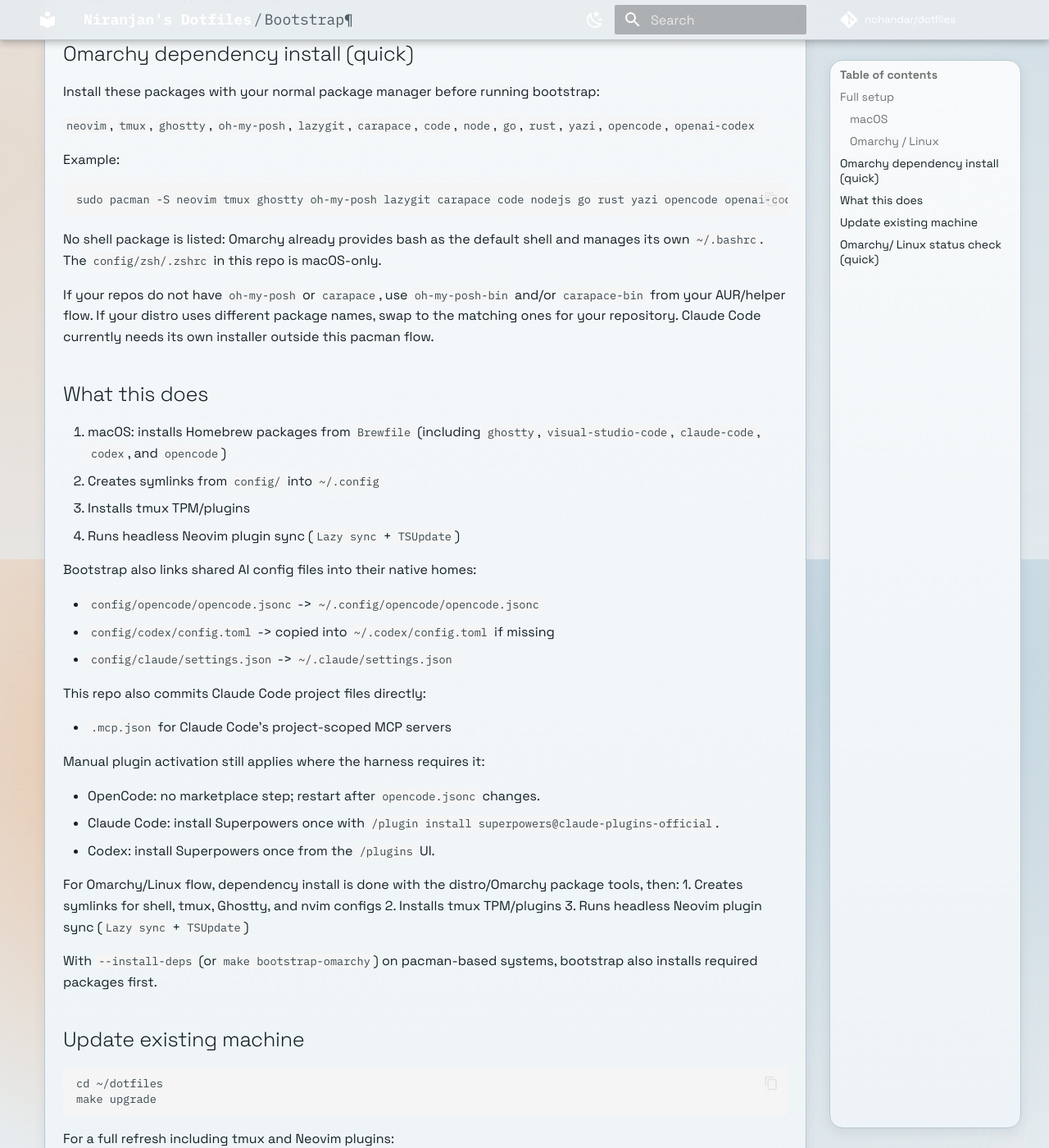
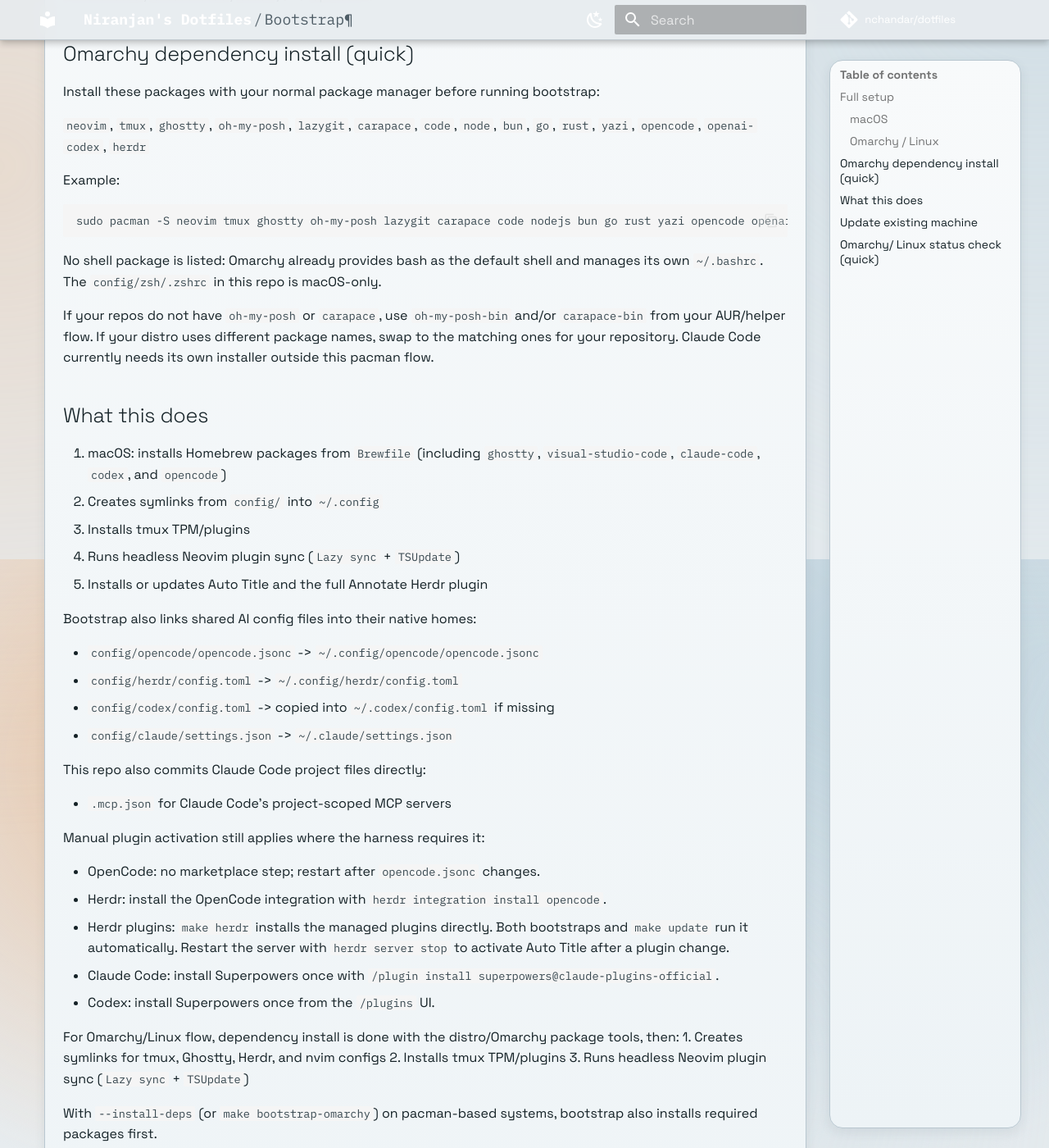
Before and after one commit to nchandar/dotfiles, an MkDocs documentation site: the page built from docs/setup/bootstrap.md, in a window 1280 px wide and 1400 px high, scrolled down 718 px. Shown: the whole window at 82% size. Built offline with MkDocs 1.6.1 and Material for MkDocs 9.7.7, drawn with Linux system fonts in a browser that asks for light colours; comment, search, counter and statistics services are not loaded; some of the changed text lies outside the part shown.

Commit message:
Add Herdr configuration and plugins

````diff
--- a/docs/javascripts/header-home-link.js
+++ b/docs/javascripts/header-home-link.js
@@ -8,7 +8,6 @@
     "symlinks": "Symlinks",
     "tools": "Tools",
     "nvim": "Neovim",
-    "nushell": "Nushell",
     "ghostty": "Ghostty",
     "oh-my-posh": "Oh My Posh",
     "aerospace": "AeroSpace",
--- a/docs/setup/bootstrap.md
+++ b/docs/setup/bootstrap.md
@@ -17,17 +17,17 @@ make bootstrap-omarchy
 
 `bootstrap-omarchy.sh` and `make bootstrap-omarchy` are Linux-only and will fail fast on macOS.
 
-On macOS, `make bootstrap` installs the repo's Homebrew bundle from `Brewfile`, including `ghostty`, `visual-studio-code`, `claude-code`, `codex`, and `opencode`.
+On macOS, `make bootstrap` installs the repo's Homebrew bundle from `Brewfile`, including `bun`, `ghostty`, `visual-studio-code`, `claude-code`, `codex`, and `opencode`.
 
 ## Omarchy dependency install (quick)
 Install these packages with your normal package manager before running bootstrap:
 
-`neovim`, `tmux`, `ghostty`, `oh-my-posh`, `lazygit`, `carapace`, `code`, `node`, `go`, `rust`, `yazi`, `opencode`, `openai-codex`
+`neovim`, `tmux`, `ghostty`, `oh-my-posh`, `lazygit`, `carapace`, `code`, `node`, `bun`, `go`, `rust`, `yazi`, `opencode`, `openai-codex`, `herdr`
 
 Example:
 
 ```sh
-sudo pacman -S neovim tmux ghostty oh-my-posh lazygit carapace code nodejs go rust yazi opencode openai-codex
+sudo pacman -S neovim tmux ghostty oh-my-posh lazygit carapace code nodejs bun go rust yazi opencode openai-codex herdr
 ```
 
 No shell package is listed: Omarchy already provides bash as the default shell and manages its own `~/.bashrc`. The `config/zsh/.zshrc` in this repo is macOS-only.
@@ -41,10 +41,12 @@ Claude Code currently needs its own installer outside this pacman flow.
 2. Creates symlinks from `config/` into `~/.config`
 3. Installs tmux TPM/plugins
 4. Runs headless Neovim plugin sync (`Lazy sync` + `TSUpdate`)
+5. Installs or updates Auto Title and the full Annotate Herdr plugin
 
 Bootstrap also links shared AI config files into their native homes:
 
 - `config/opencode/opencode.jsonc` -> `~/.config/opencode/opencode.jsonc`
+- `config/herdr/config.toml` -> `~/.config/herdr/config.toml`
 - `config/codex/config.toml` -> copied into `~/.codex/config.toml` if missing
 - `config/claude/settings.json` -> `~/.claude/settings.json`
 
@@ -55,11 +57,13 @@ This repo also commits Claude Code project files directly:
 Manual plugin activation still applies where the harness requires it:
 
 - OpenCode: no marketplace step; restart after `opencode.jsonc` changes.
+- Herdr: install the OpenCode integration with `herdr integration install opencode`.
+- Herdr plugins: `make herdr` installs the managed plugins directly. Both bootstraps and `make update` run it automatically. Restart the server with `herdr server stop` to activate Auto Title after a plugin change.
 - Claude Code: install Superpowers once with `/plugin install superpowers@claude-plugins-official`.
 - Codex: install Superpowers once from the `/plugins` UI.
 
 For Omarchy/Linux flow, dependency install is done with the distro/Omarchy package tools, then:
-1. Creates symlinks for shell, tmux, Ghostty, and nvim configs
+1. Creates symlinks for tmux, Ghostty, Herdr, and nvim configs
 2. Installs tmux TPM/plugins
 3. Runs headless Neovim plugin sync (`Lazy sync` + `TSUpdate`)
 
@@ -77,7 +81,7 @@ cd ~/dotfiles
 make update
 ```
 
-`make upgrade` also refreshes the Homebrew-installed GUI and CLI apps from `Brewfile`, including Ghostty, VS Code, Claude Code, Codex, and OpenCode on macOS.
+`make upgrade` also refreshes the Homebrew-installed GUI and CLI apps from `Brewfile`, including Bun, Ghostty, VS Code, Claude Code, Codex, and OpenCode on macOS.
 
 ## Omarchy/ Linux status check (quick)
 
--- a/mkdocs.yml
+++ b/mkdocs.yml
@@ -64,6 +64,7 @@ nav:
     - Neovim: tools/nvim.md
     - Yazi: tools/yazi.md
     - Ghostty: tools/ghostty.md
+    - Herdr: tools/herdr.md
     - Oh My Posh: tools/oh-my-posh.md
     - Voxtype: tools/voxtype.md
   - Troubleshooting: troubleshooting.md
````
Also changed, not shown: README.md (+13 -5 lines), config/claude/CLAUDE.md (+1 -1 lines), docs/setup/symlinks.md (+1 -0 lines), docs/tools/herdr.md (added, +19 -0 lines), docs/tools/index.md (+1 -0 lines), docs/tools/yazi.md (+2 -2 lines), docs/troubleshooting.md (+1 -2 lines), 7 other files.
